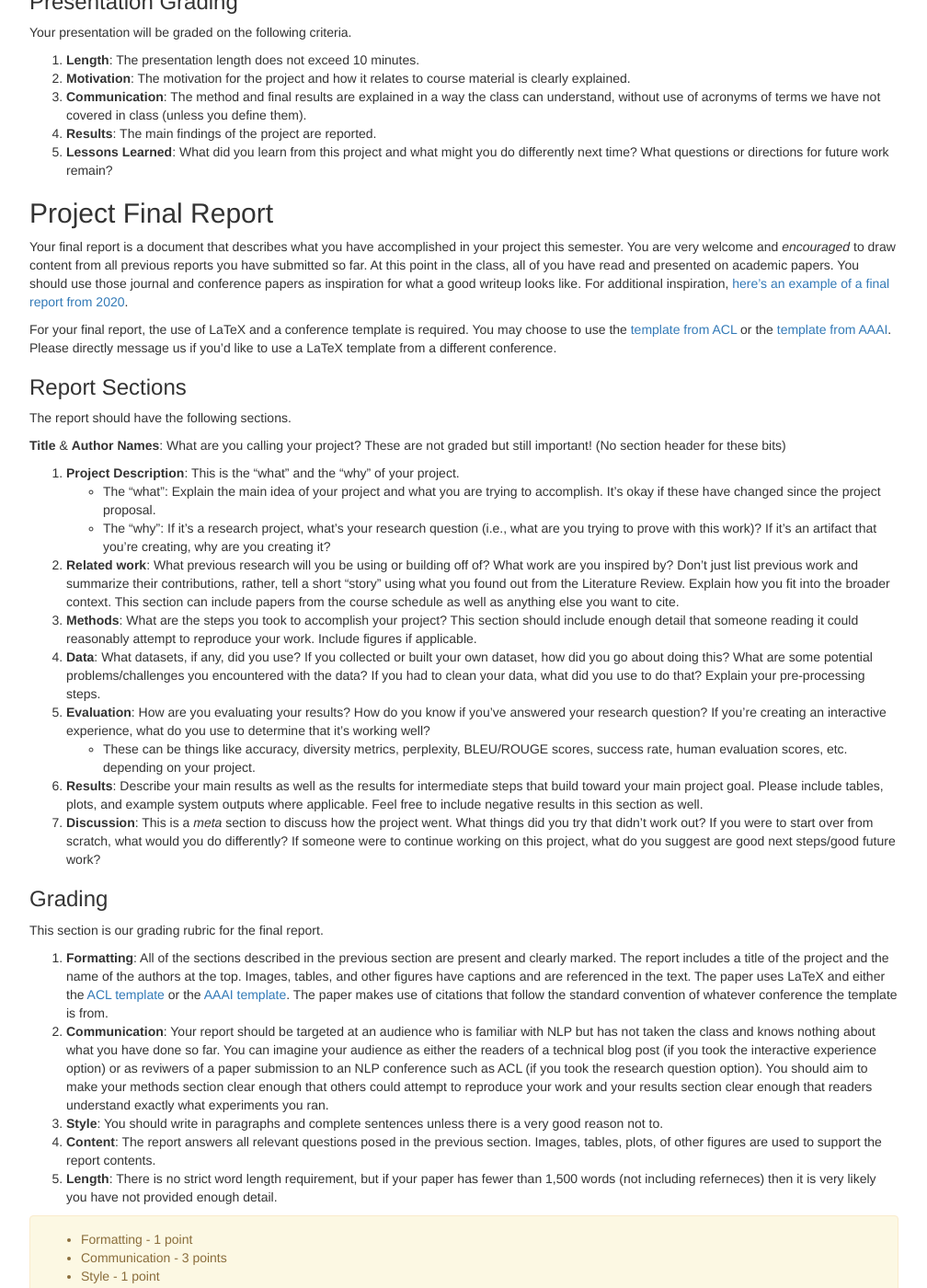
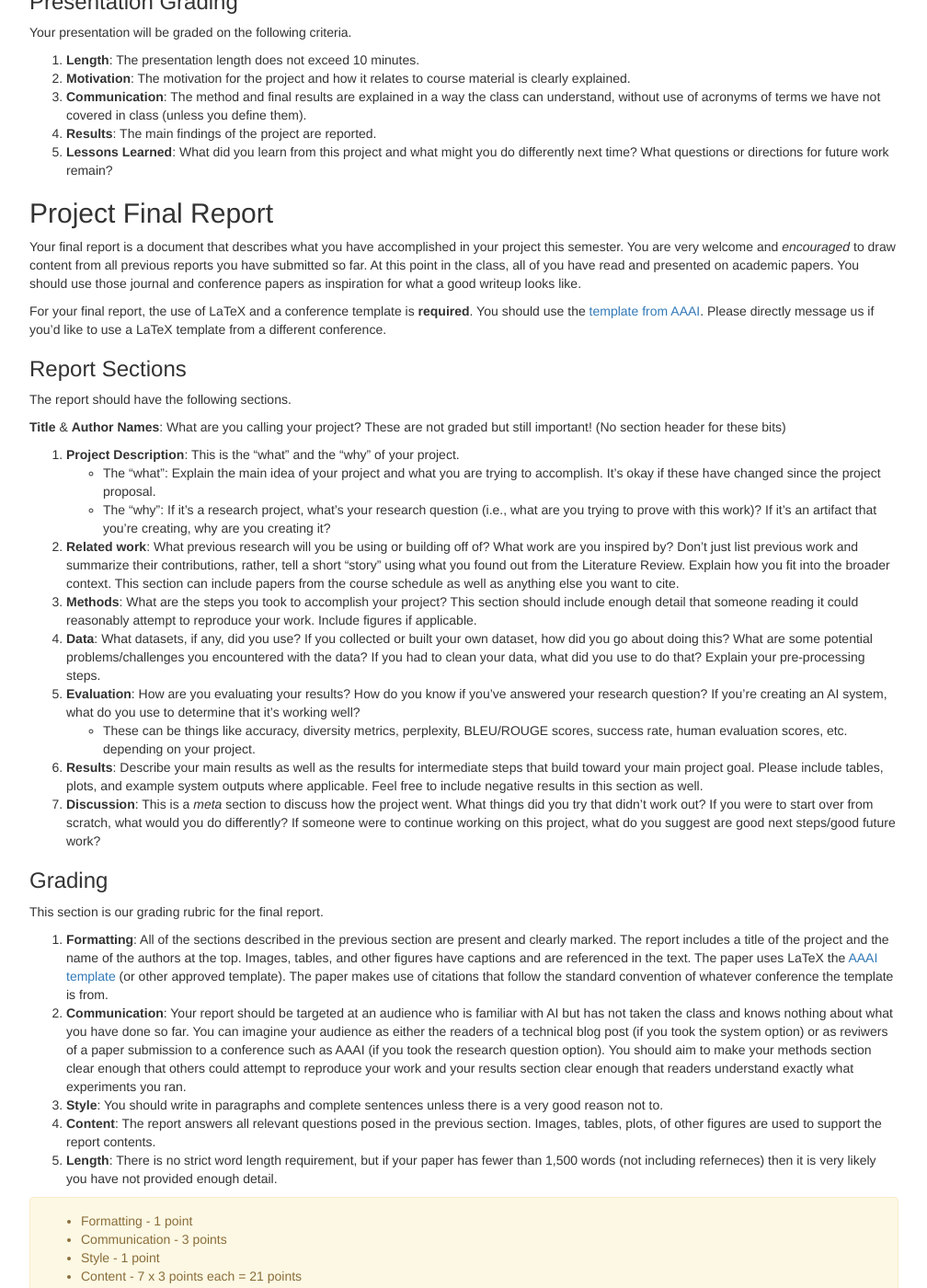
Before and after one commit to lara-martin/Principles-of-AI, a Jekyll site: the page built from homeworks/project/final-submission.md, in a window 1280 px wide and 1400 px high, scrolled down 487 px. Shown: the whole window at 92% size, without its empty margins (233-1241 px from the left). Built offline with Jekyll 4.4.1, drawn with Linux system fonts in a browser that asks for light colours; nearby versions of some CDN libraries; a script that is not in the unit is left out; some of the changed text lies outside the part shown.

Commit message:
Update final-submission.md

```diff
--- a/homeworks/project/final-submission.md
+++ b/homeworks/project/final-submission.md
@@ -53,15 +53,15 @@ You can download the materials for this assignment here:
 
 {{page.type}} {{page.number}}: {{page.title}}
 =============================================================
-For your final project you should prepare a 10 minute video presentation for the class and a report documenting what you accomplished. **The video presentation submission is due December 19 before the exam time (1pm) and the final report is due on December.**
+For your final project you should prepare a 10 minute video presentation for the class and a report documenting what you accomplished. **The video presentation submission is due December 19 before the exam time (1PM) and the final report is due on December 19 at 11:59PM.**
 
 ## Video Presentation
 For this semester we are requiring all presentations to be in pre-recorded video form -- this will allow us to move through presentations quickly while simultaneously leaving you with a nice artifact that you can show off to friends/colleagues/future employers.
 We will be enforcing a strict time limit of 10 minutes for the video submission so please do not exceed that.
 To that end, please feel free to use editing software such as iMovie or Windows Movie Maker to edit down and refine your video presentation.
-Chris's general rule-of-thumb is about 1 minute per slide, so you should aim to have no more than 10 or so content slides.
+Lara's general rule-of-thumb is about 1 minute per slide, so you should aim to have no more than 10 or so content slides.
 As long as you stay within the time limit, you are welcome to have multiple team-members trade off speaking in the presentation.
-Finally, if you have built an interactive experience, you should try to include a demo of it in your video presentation.
+Finally, if you have built an AI system, you should try to include a demo of it in your video presentation.
 
 ### Presentation Grading
 Your presentation will be graded on the following criteria.
@@ -73,9 +73,9 @@ Your presentation will be graded on the following criteria.
 
 
 ## Project Final Report
-Your final report is a document that describes what you have accomplished in your project this semester. You are very welcome and *encouraged* to draw content from all previous reports you have submitted so far. At this point in the class, all of you have read and presented on academic papers. You should use those journal and conference papers as inspiration for what a good writeup looks like. For additional inspiration, [here's an example of a final report from 2020](example_report.pdf).
+Your final report is a document that describes what you have accomplished in your project this semester. You are very welcome and *encouraged* to draw content from all previous reports you have submitted so far. At this point in the class, all of you have read and presented on academic papers. You should use those journal and conference papers as inspiration for what a good writeup looks like.
 
-For your final report, the use of LaTeX and a conference template is required. You may choose to use the [template from ACL](https://www.overleaf.com/latex/templates/acl-rolling-review-template/jxbhdzhmcpdm) or the [template from AAAI](https://www.aaai.org/Publications/Templates/AuthorKit22.zip). Please directly message us if you'd like to use a LaTeX template from a different conference.
+For your final report, the use of LaTeX and a conference template is **required**. You should use the [template from AAAI](https://www.aaai.org/Publications/Templates/AuthorKit22.zip). Please directly message us if you'd like to use a LaTeX template from a different conference.
 
 ### Report Sections
 The report should have the following sections.
@@ -87,7 +87,7 @@ __Title__ & __Author Names__: What are you calling your project? These are not g
 2. __Related work__: What previous research will you be using or building off of? What work are you inspired by? Don't just list previous work and summarize their contributions, rather, tell a short "story" using what you found out from the Literature Review. Explain how you fit into the broader context. This section can include papers from the course schedule as well as anything else you want to cite.
 3. __Methods__: What are the steps you took to accomplish your project? This section should include enough detail that someone reading it could reasonably attempt to reproduce your work. Include figures if applicable.
 4. __Data__: What datasets, if any, did you use? If you collected or built your own dataset, how did you go about doing this? What are some potential problems/challenges you encountered with the data? If you had to clean your data, what did you use to do that? Explain your pre-processing steps.
-5. __Evaluation__: How are you evaluating your results? How do you know if you've answered your research question? If you're creating an interactive experience, what do you use to determine that it's working well?
+5. __Evaluation__: How are you evaluating your results? How do you know if you've answered your research question? If you're creating an AI system, what do you use to determine that it's working well?
   * These can be things like accuracy, diversity metrics, perplexity, BLEU/ROUGE scores, success rate, human evaluation scores, etc. depending on your project.
 6. __Results__: Describe your main results as well as the results for intermediate steps that build toward your main project goal. Please include tables, plots, and example system outputs where applicable. Feel free to include negative results in this section as well.
 7. __Discussion__: This is a _meta_ section to discuss how the project went.
@@ -96,8 +96,8 @@ What things did you try that didn't work out? If you were to start over from scr
 ### Grading
 This section is our grading rubric for the final report.
 
-1. __Formatting__: All of the sections described in the previous section are present and clearly marked. The report includes a title of the project and the name of the authors at the top. Images, tables, and other figures have captions and are referenced in the text. The paper uses LaTeX and either the [ACL template](https://www.overleaf.com/latex/templates/acl-rolling-review-template/jxbhdzhmcpdm) or the [AAAI template](https://www.aaai.org/Publications/Templates/AuthorKit22.zip). The paper makes use of citations that follow the standard convention of whatever conference the template is from.
-2. __Communication__: Your report should be targeted at an audience who is familiar with NLP but has not taken the class and knows nothing about what you have done so far. You can imagine your audience as either the readers of a technical blog post (if you took the interactive experience option) or as reviwers of a paper submission to an NLP conference such as ACL (if you took the research question option). You should aim to make your methods section clear enough that others could attempt to reproduce your work and your results section clear enough that readers understand exactly what experiments you ran.
+1. __Formatting__: All of the sections described in the previous section are present and clearly marked. The report includes a title of the project and the name of the authors at the top. Images, tables, and other figures have captions and are referenced in the text. The paper uses LaTeX the [AAAI template](https://www.aaai.org/Publications/Templates/AuthorKit22.zip) (or other approved template). The paper makes use of citations that follow the standard convention of whatever conference the template is from.
+2. __Communication__: Your report should be targeted at an audience who is familiar with AI but has not taken the class and knows nothing about what you have done so far. You can imagine your audience as either the readers of a technical blog post (if you took the system option) or as reviwers of a paper submission to a conference such as AAAI (if you took the research question option). You should aim to make your methods section clear enough that others could attempt to reproduce your work and your results section clear enough that readers understand exactly what experiments you ran.
 3. __Style__: You should write in paragraphs and complete sentences unless there is a very good reason not to.
 4. __Content__: The report answers all relevant questions posed in the previous section. Images, tables, plots, of other figures are used to support the report contents.
 5. __Length__: There is no strict word length requirement, but if your paper has fewer than 1,500 words (not including referneces) then it is very likely you have not provided enough detail.
@@ -114,5 +114,5 @@ This section is our grading rubric for the final report.
 Submit the following to Blackboard before the exam period (1 PM) on **Thursday December 19**:
 * A link to your pre-recorded video presentation. This can be on any video hosting platform ([YouTube](https://www.youtube.com/), [Vimeo](https://vimeo.com/watch), etc.). Please double check that the video link is visible to the public before submitting.
 
-Submit the following to Blackboard by 11:59 PM on **December **:
-* `report.pdf` which contains your project report. The use of LaTeX and a conference template is required. You may choose to use the [template from ACL](https://www.overleaf.com/latex/templates/acl-rolling-review-template/jxbhdzhmcpdm) or the [template from AAAI](https://www.aaai.org/Publications/Templates/AuthorKit22.zip). Please message us directly if you'd like to use a LaTeX template from a different conference.
+Submit the following to Blackboard by 11:59 PM on **Thursday December 19**:
+* `final-report.pdf` which contains your project report. The use of LaTeX and a conference template is required. Use the [template from AAAI](https://www.aaai.org/Publications/Templates/AuthorKit22.zip) or please message us directly if you'd like to use a LaTeX template from a different conference.
```
